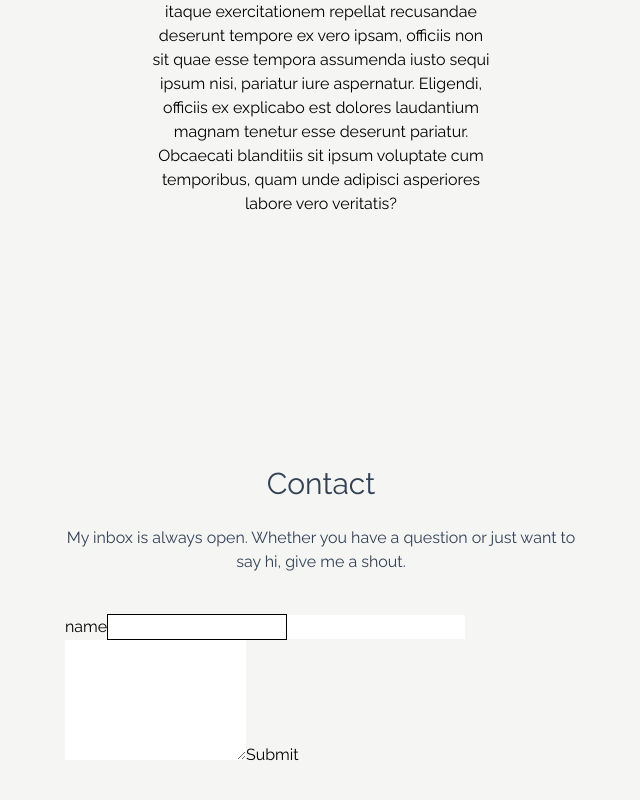
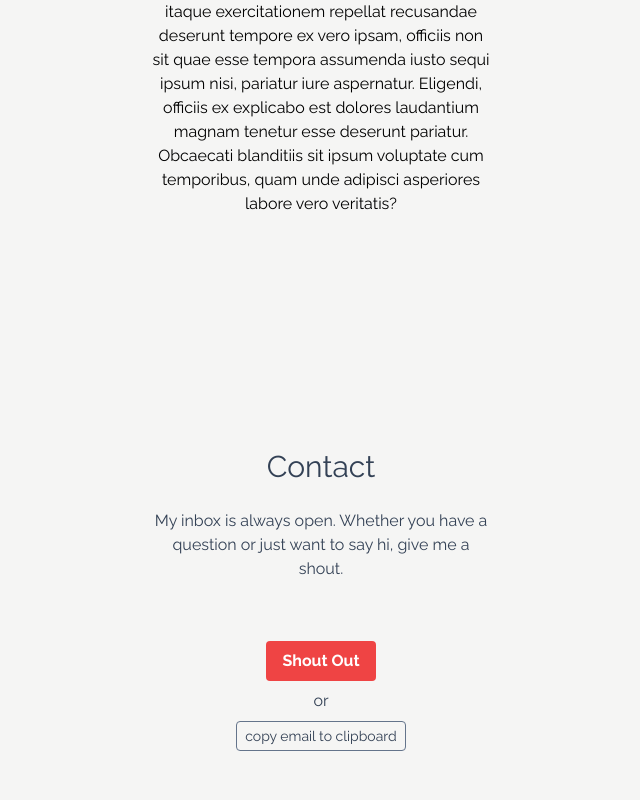
Before and after one commit to jays-space/portfolio_v2_frontend, a Next.js app: page / in a window 1280 px wide. Shown: the part 2366-3166 px from the top of the page, without its empty margins (319-959 px from the left). Built offline with nearby package versions, Linux system fonts and the light colour scheme; a web font is replaced by a local one.

Commit message:
Added feature to launch emailer
Added feature to copy email to clipboard

Completed contact section

```diff
--- a/components/Button/Button.tsx
+++ b/components/Button/Button.tsx
@@ -2,9 +2,14 @@ import React from "react";
 
 interface IButton {
   label: string;
+  onCLick?: () => void;
 }
-const Button = ({ label }: IButton) => {
-  return <button className="mx-2 py-0.5 px-1 border border-black rounded" >{label}</button>;
+const Button = ({ label, onCLick = () => {} }: IButton) => {
+  return (
+    <button onClick={onCLick} className="mx-2 py-2 px-4 text-white capitalize font-bold bg-red-500 rounded">
+      {label}
+    </button>
+  );
 };
 
 export default Button;
--- a/components/Input/Input.component.tsx
+++ b/components/Input/Input.component.tsx
@@ -1,25 +1,64 @@
-import React, { Dispatch, SetStateAction } from "react";
+import React, { Dispatch, FormEvent, SetStateAction } from "react";
 
 interface IInput {
+  variant?: "textarea" | "default";
   label: string;
   name: string;
+  type?: React.HTMLInputTypeAttribute | undefined;
   required?: boolean;
   value: string;
   setValue: Dispatch<SetStateAction<string>>;
 }
 
-const Input = ({ label, name, value, setValue, required }: IInput) => {
-  return (
-    <div>
-      <label htmlFor="name">{label}</label>
+const Input = ({
+  label,
+  name,
+  value,
+  setValue,
+  required,
+  type = "text",
+  variant = "default",
+}: IInput) => {
+  const handleInputChange = (event: FormEvent<HTMLInputElement>) => {
+    setValue(event.currentTarget.value);
+  };
+
+  const handleTextAreaChange = (event: FormEvent<HTMLTextAreaElement>) => {
+    setValue(event.currentTarget.value);
+  };
+
+  const containerStyles = "flex flex-col mb-4";
+  const labelStyles = "text-sm capitalize";
+  const inputStyles =
+    "px-1 border border-slate-500 rounded outline-blue-400 invalid:outline-red-500 valid:outline-green-500";
+
+  return variant === "textarea" ? (
+    <div className={`${containerStyles}`}>
+      <label htmlFor={name} className={`${labelStyles}`}>
+        {label}
+      </label>
+      <textarea
+        rows={2}
+        name={name}
+        value={value}
+        onChange={handleTextAreaChange}
+        required={required}
+        className={`${inputStyles}`}
+      />
+    </div>
+  ) : (
+    <div className={`${containerStyles}`}>
+      <label htmlFor={name} className={`${labelStyles}`}>
+        {label}
+      </label>
       <input
-        type={"text"}
+        type={type}
         id={name}
         name={name}
         value={value}
-        onChange={() => setValue((v) => v)}
+        onChange={handleInputChange}
         required={required}
-        className="border border-black"
+        className={`${inputStyles} h-8`}
       />
     </div>
   );
--- a/pages/index.tsx
+++ b/pages/index.tsx
@@ -1,7 +1,7 @@
+import { useState } from "react";
 import type { NextPage } from "next";
+import Link from "next/link";
 import Image from "next/image";
-import { useState } from "react";
-import { ContactLinks } from "../components/ContactLinks";
 
 // COMPONENTS
 import { PageSection } from "../components/PageSection";
@@ -9,18 +9,21 @@ import { ProjectGrid } from "../components/ProjectGrid";
 import { BodyText } from "../components/Typography/BodyText";
 
 const Home: NextPage = () => {
-  const [name, setName] = useState<string>("");
-  const [email, setEmail] = useState<string>("");
-  const [message, setMessage] = useState<string>("");
+  const [copied, setCopied] = useState(false);
 
-  const sendEmail = (event) => {
-    event.preventDefault();
-    alert({
-      name,
-      email,
-      message,
-    });
+  const copyToClipboard = async () => {
+    navigator.clipboard.writeText("contact.jays.space@gmail.com");
+    let email = await navigator.clipboard.readText();
+
+    if (email === "contact.jays.space@gmail.com") {
+      setCopied(true);
+
+      setTimeout(() => {
+        setCopied(false);
+      }, 1000);
+    }
   };
+
   return (
     <main className="h-full flex flex-col px-96 snap-proximity snap-y">
       {/* hero/featured works section */}
@@ -67,39 +70,38 @@ const Home: NextPage = () => {
       {/* contact section */}
       <PageSection title="contact">
         <div className="flex flex-col justify-center items-center">
-          <BodyText className="mb-10">
+          <BodyText className="mb-10 w-2/3">
             My inbox is always open. Whether you have a question or just want to
             say hi, give me a shout.
           </BodyText>
 
-          <div>
-            <form>
-              <label htmlFor="name">name</label>
-              <input
-                type={"text"}
-                id='name'
-                name="name"
-                value={name}
-                onChange={() => setName((v) => v)}
-                required
-                className="border border-black"
-              />
-              <input
-                type={"email"}
-                name="email"
-                value={email}
-                onChange={() => setEmail((v) => v)}
-                required
-              />
-              <textarea
-                rows={5}
-                name="message"
-                value={message}
-                onChange={() => setMessage((v) => v)}
-                required
-              />
-              <input type={"submit"} onClick={sendEmail} />
-            </form>
+          <div className="mt-5 flex flex-col justify-center items-center">
+            <Link href="mailto:contact.jays.space@gmail.com">
+              <a className="mx-2 py-2 px-4 text-white capitalize font-bold bg-red-500 rounded">
+                shout out
+              </a>
+            </Link>
+
+            <BodyText className="my-2">or</BodyText>
+
+            <div
+              className="cursor-pointer mb-2 px-2 py-1 border border-slate-500 rounded"
+              onClick={copyToClipboard}
+            >
+              <BodyText className="!text-sm">
+                copy email to clipboard
+              </BodyText>
+            </div>
+
+            <span
+              className={`px-2 py-1 bg-green-500 rounded transition-opacity duration-300 ${
+                copied ? "opacity-100" : "opacity-0"
+              }`}
+            >
+              <BodyText className={`text-xs text-center text-white`}>
+                Copied
+              </BodyText>
+            </span>
           </div>
         </div>
       </PageSection>
```
